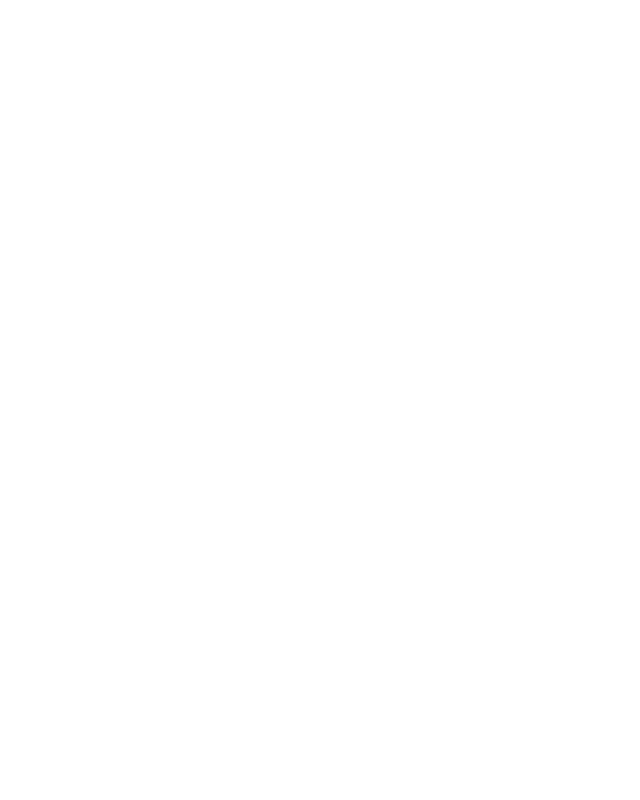
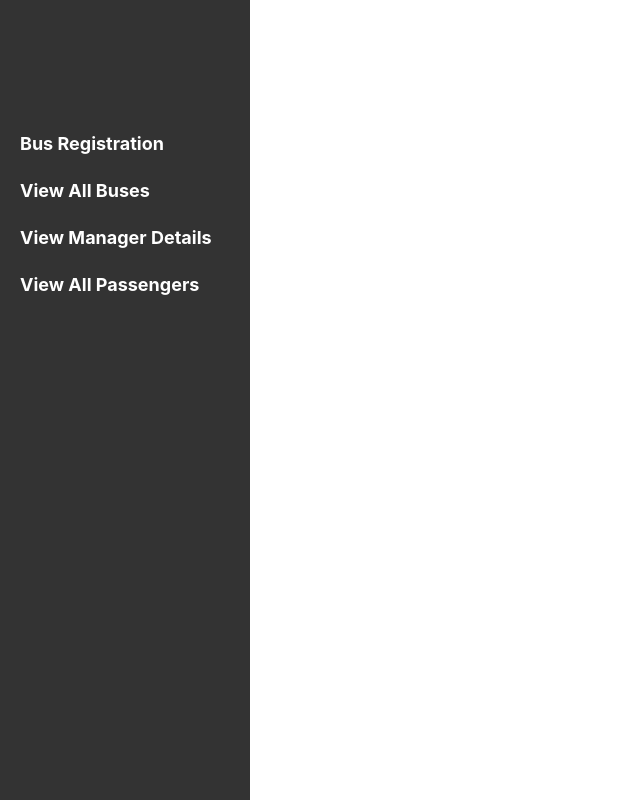
Before and after one commit to IT21177828/CSSE-Ticketing-System, a React (Create React App) app in the folder frontend/: page /admin in a window 1280 px wide. Before the commit this address had no page. Shown: the whole page, without its empty margins (0-640 px from the left). Built offline with nearby package versions, Linux system fonts and the light colour scheme.

Commit message:
Admin Dashboard

```diff
--- a/frontend/src/App.js
+++ b/frontend/src/App.js
@@ -3,6 +3,7 @@
 import SignIn from './pages/SignIn';
 import Registration from './pages/Registration';
 import BusRegistrationForm from './components/BusRegistrationForm';
+import Dashboard from './components/Dashboard/Dashboard';
 
 function App() {
   return (
@@ -11,6 +12,7 @@
         <Route path="/registration" element={<Registration />} />
         <Route path="/" element={<SignIn />} />
         <Route path="/bus" element={<BusRegistrationForm />} />
+        <Route path="/admin" element={<Dashboard />} />
       </Routes>
     </Router>
   );
--- a/frontend/src/components/BusRegistrationForm.js
+++ b/frontend/src/components/BusRegistrationForm.js
@@ -1,6 +1,35 @@
-import React from 'react';
+import React, { useState } from 'react';
 
 const BusRegistrationForm = () => {
+  const [formData, setFormData] = useState({
+    busName: '',
+    busNumber: '',
+    capacity: '',
+    busRoute: '',
+    conductorName: '',
+    rootDistance: '', // New field for root distance
+  });
+
+  const [error, setError] = useState('');
+
+  const handleChange = (e) => {
+    const { name, value } = e.target;
+    setFormData({
+      ...formData,
+      [name]: value,
+    });
+  };
+
+  const handleSubmit = (e) => {
+    e.preventDefault();
+
+    // Here, you can perform registration logic, such as sending the data to a server for processing.
+    // If registration is successful, you can redirect the user to another page. If there's an error, set the error state.
+
+    // Example: Simulating a registration error
+    setError('Registration failed. Please try again.');
+  };
+
   return (
     <div
       className="min-h-screen flex items-center justify-center"
@@ -9,7 +38,7 @@
         backgroundSize: 'cover',
       }}
     >
-      <div className="max-w-md w-full p-6 bg-white rounded-lg shadow-lg mt-40 mb-12"> {/* Added mt-12 for top margin and mb-12 for bottom margin */}
+      <div className="max-w-md w-full p-6 bg-white rounded-lg shadow-lg mt-40 mb-12">
         <div className="flex justify-center mb-8">
           <img
             src="https://t3.ftcdn.net/jpg/05/71/69/10/360_F_571691018_GxAIRdpQ1wk38db2lYkWQEhxqalnBsL3.jpg"
@@ -18,7 +47,7 @@
           />
         </div>
         <h1 className="text-2xl font-semibold text-center text-gray-500 mt-6 mb-6">Bus Registration</h1>
-        <form>
+        <form onSubmit={handleSubmit}>
           <div className="mb-4">
             <label htmlFor="busName" className="block mb-2 text-sm text-gray-600">
               Bus Name
@@ -27,6 +56,8 @@
               type="text"
               id="busName"
               name="busName"
+              value={formData.busName}
+              onChange={handleChange}
               className="w-full px-4 py-2 border rounded-lg focus:outline-none focus:ring-2 focus:ring-cyan-500"
               required
             />
@@ -39,6 +70,8 @@
               type="text"
               id="busNumber"
               name="busNumber"
+              value={formData.busNumber}
+              onChange={handleChange}
               className="w-full px-4 py-2 border rounded-lg focus:outline-none focus:ring-2 focus:ring-cyan-500"
               required
             />
@@ -51,6 +84,8 @@
               type="text"
               id="capacity"
               name="capacity"
+              value={formData.capacity}
+              onChange={handleChange}
               className="w-full px-4 py-2 border rounded-lg focus:outline-none focus:ring-2 focus:ring-cyan-500"
               required
             />
@@ -63,6 +98,22 @@
               type="text"
               id="busRoute"
               name="busRoute"
+              value={formData.busRoute}
+              onChange={handleChange}
+              className="w-full px-4 py-2 border rounded-lg focus:outline-none focus:ring-2 focus:ring-cyan-500"
+              required
+            />
+          </div>
+          <div className="mb-4">
+            <label htmlFor="rootDistance" className="block mb-2 text-sm text-gray-600">
+              Root Distance
+            </label>
+            <input
+              type="text"
+              id="rootDistance"
+              name="rootDistance"
+              value={formData.rootDistance}
+              onChange={handleChange}
               className="w-full px-4 py-2 border rounded-lg focus:outline-none focus:ring-2 focus:ring-cyan-500"
               required
             />
@@ -75,16 +126,20 @@
               type="text"
               id="conductorName"
               name="conductorName"
+              value={formData.conductorName}
+              onChange={handleChange}
               className="w-full px-4 py-2 border rounded-lg focus:outline-none focus:ring-2 focus:ring-cyan-500"
               required
             />
           </div>
+
           <button
             type="submit"
             className="w-32 bg-gradient-to-r from-cyan-400 to-cyan-600 text-white py-2 rounded-lg mx-auto block focus:outline-none focus:ring-2 focus:ring-offset-2 focus:ring-cyan-500 mb-2"
           >
             Create Bus
           </button>
+          {error && <p className="text-red-500 text-sm">{error}</p>}
         </form>
         <p className="text-xs text-gray-600 text-center mt-8">&copy; 2023 Bus Organization</p>
       </div>
--- /dev/null
+++ b/frontend/src/components/Dashboard/Dashboard.css
@@ -0,0 +1,57 @@
+/* Dashboard container */
+.dashboard {
+    display: flex;
+    height: 100vh;
+  }
+
+  /* Sidebar styles */
+  .sidebar {
+    width: 250px;
+    background: #333; /* Sidebar background color */
+    color: white;
+    display: flex;
+    flex-direction: column;
+    align-items: center;
+    padding: 120px 0;
+  }
+
+  .sidebar ul {
+    list-style: none;
+    padding: 0;
+    width: 100%;
+  }
+
+  .sidebar li {
+    padding: 10px 20px;
+  }
+
+  .sidebar li a {
+    text-decoration: none;
+    color: white;
+    font-size: 18px;
+    font-weight: bold;
+    transition: color 0.3s, background 0.3s; /* Smooth transition effect for color and background */
+  }
+
+  /* Change link styles on hover */
+  .sidebar li a:hover {
+    color: #00CED1; /* Change text color on hover (e.g., light blue) */
+    background: #9df0ff; /* Change background color on hover */
+    border-radius: 5px;
+  }
+
+  /* Make the sidebar responsive */
+  @media (max-width: 768px) {
+    .dashboard {
+      flex-direction: column;
+    }
+
+    .sidebar {
+      width: 100%;
+    }
+
+    .content {
+      flex: 1;
+      padding: 20px;
+    }
+  }
--- /dev/null
+++ b/frontend/src/components/Dashboard/Dashboard.js
@@ -0,0 +1,32 @@
+import React from 'react';
+import { Link } from 'react-router-dom'; // Import Link from react-router-dom
+import './Dashboard.css'; // Import the CSS file for this component
+
+const Dashboard = () => {
+  return (
+    <div className="dashboard">
+      <div className="sidebar">
+        <ul>
+          <li>
+            <Link to="/bus">Bus Registration</Link>
+          </li>
+          <li>
+            <Link to="/">View All Buses</Link>
+          </li>
+          <li>
+            <Link to="/bus">View Manager Details</Link>
+          </li>
+          <li>
+            <Link to="/bus">View All Passengers</Link>
+          </li>
+        </ul>
+      </div>
+
+      <div className="content">
+        {/* The content for different dashboard sections will be displayed here based on the routing */}
+      </div>
+    </div>
+  );
+};
+
+export default Dashboard;
```
